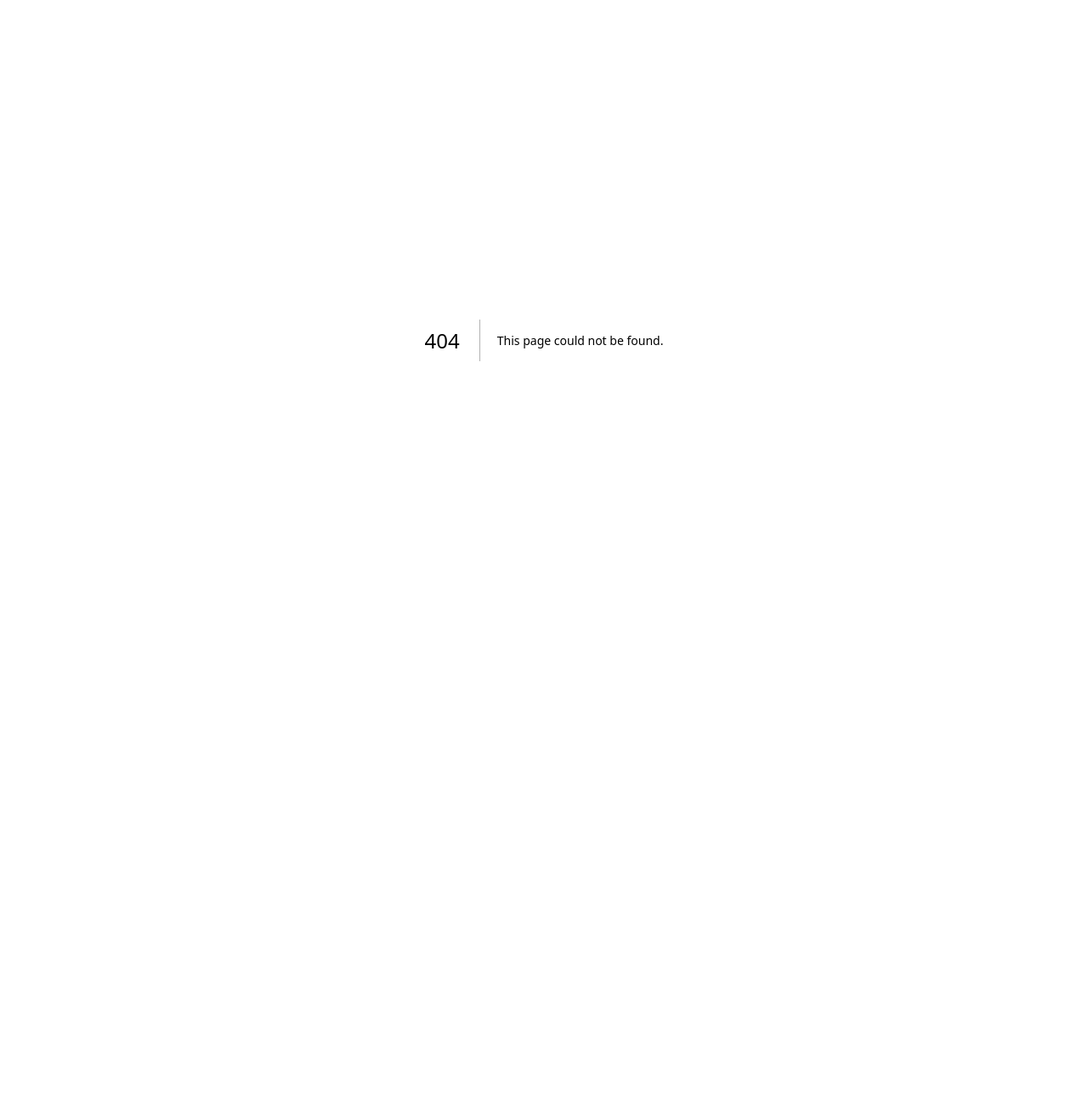
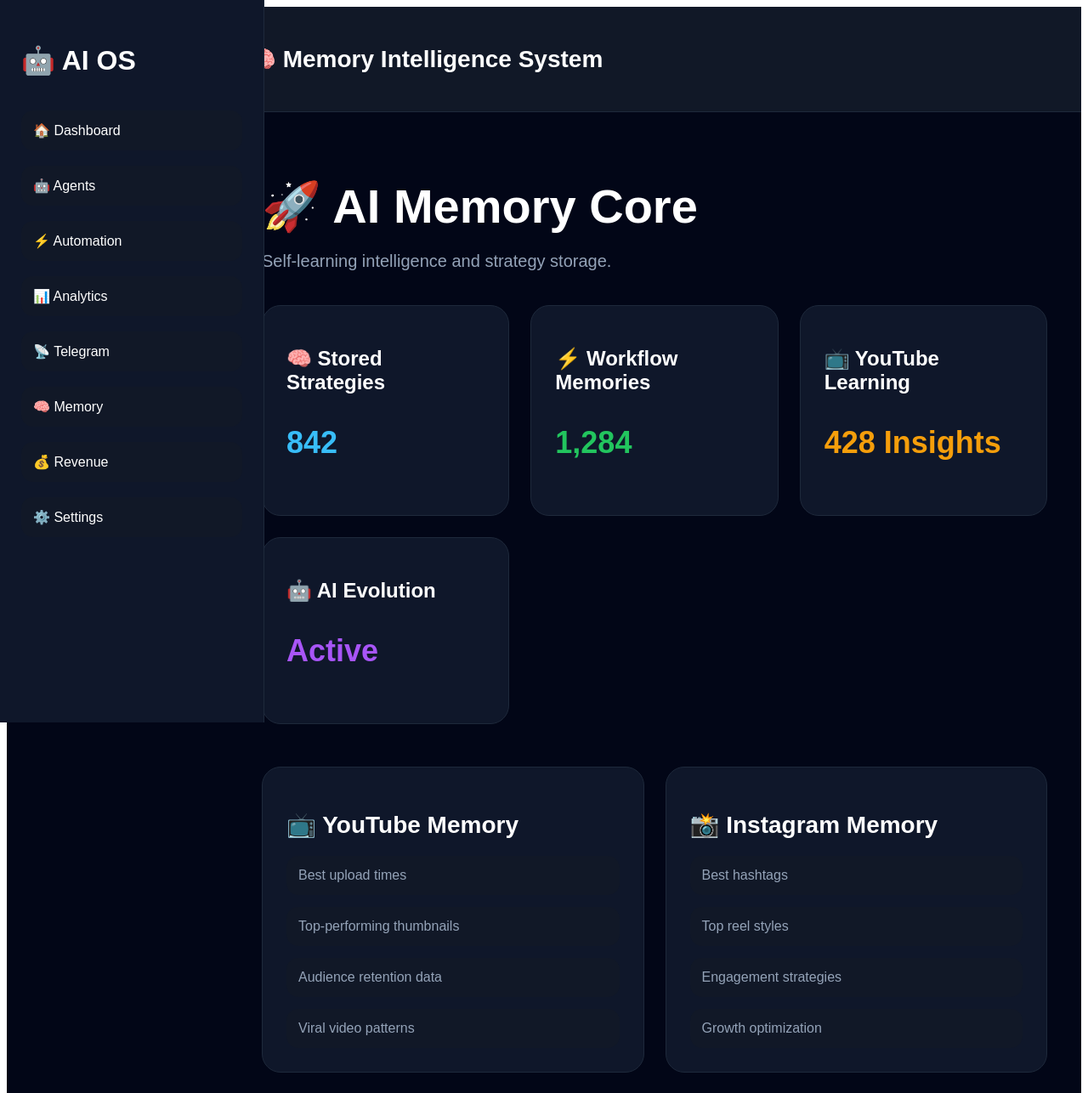
Before and after one commit to snapsparkofficial00-cloud/Ai, a Next.js app: page /memory in a window 1280 px wide. Before the commit this address had no page. Shown: the top 1286 px of the page at 85% size. Before the commit the page ends 800 px from the top, so only its background shows below. Built offline with nearby package versions, Linux system fonts and the light colour scheme.

Commit message:
Create page.tsx

```diff
--- /dev/null
+++ b/app/memory/page.tsx
@@ -0,0 +1,426 @@
+import Link from "next/link";
+
+export default function MemoryPage() {
+  return (
+    <main
+      style={{
+        background: "#020617",
+        minHeight: "100vh",
+        color: "white",
+        fontFamily: "Arial",
+        display: "flex",
+      }}
+    >
+      {/* SIDEBAR */}
+
+      <aside
+        style={{
+          width: "260px",
+          background: "#0f172a",
+          padding: "25px",
+          height: "100vh",
+          position: "fixed",
+          left: 0,
+          top: 0,
+          borderRight: "1px solid #1e293b",
+        }}
+      >
+        <h1
+          style={{
+            fontSize: "32px",
+            marginBottom: "40px",
+          }}
+        >
+          🤖 AI OS
+        </h1>
+
+        <nav
+          style={{
+            display: "flex",
+            flexDirection: "column",
+            gap: "18px",
+          }}
+        >
+          <SidebarLink href="/" label="🏠 Dashboard" />
+          <SidebarLink href="/agents" label="🤖 Agents" />
+          <SidebarLink href="/automation" label="⚡ Automation" />
+          <SidebarLink href="/analytics" label="📊 Analytics" />
+          <SidebarLink href="/telegram" label="📡 Telegram" />
+          <SidebarLink href="/memory" label="🧠 Memory" />
+          <SidebarLink href="/revenue" label="💰 Revenue" />
+          <SidebarLink href="/settings" label="⚙️ Settings" />
+        </nav>
+      </aside>
+
+      {/* MAIN */}
+
+      <div
+        style={{
+          marginLeft: "260px",
+          width: "100%",
+        }}
+      >
+        {/* NAVBAR */}
+
+        <header
+          style={{
+            background: "#111827",
+            padding: "22px",
+            borderBottom: "1px solid #1e293b",
+          }}
+        >
+          <h2
+            style={{
+              fontSize: "28px",
+            }}
+          >
+            🧠 Memory Intelligence System
+          </h2>
+        </header>
+
+        {/* CONTENT */}
+
+        <div
+          style={{
+            padding: "40px",
+          }}
+        >
+          <h1
+            style={{
+              fontSize: "56px",
+              marginBottom: "10px",
+            }}
+          >
+            🚀 AI Memory Core
+          </h1>
+
+          <p
+            style={{
+              color: "#94a3b8",
+              fontSize: "20px",
+            }}
+          >
+            Self-learning intelligence and strategy storage.
+          </p>
+
+          {/* MEMORY STATS */}
+
+          <div
+            style={{
+              display: "grid",
+              gridTemplateColumns:
+                "repeat(auto-fit,minmax(260px,1fr))",
+              gap: "25px",
+              marginTop: "40px",
+            }}
+          >
+            <MemoryCard
+              title="🧠 Stored Strategies"
+              value="842"
+              color="#38bdf8"
+            />
+
+            <MemoryCard
+              title="⚡ Workflow Memories"
+              value="1,284"
+              color="#22c55e"
+            />
+
+            <MemoryCard
+              title="📺 YouTube Learning"
+              value="428 Insights"
+              color="#f59e0b"
+            />
+
+            <MemoryCard
+              title="🤖 AI Evolution"
+              value="Active"
+              color="#a855f7"
+            />
+          </div>
+
+          {/* MEMORY MODULES */}
+
+          <div
+            style={{
+              marginTop: "50px",
+              display: "grid",
+              gridTemplateColumns:
+                "repeat(auto-fit,minmax(340px,1fr))",
+              gap: "25px",
+            }}
+          >
+            <ModuleCard
+              title="📺 YouTube Memory"
+              items={[
+                "Best upload times",
+                "Top-performing thumbnails",
+                "Audience retention data",
+                "Viral video patterns",
+              ]}
+            />
+
+            <ModuleCard
+              title="📸 Instagram Memory"
+              items={[
+                "Best hashtags",
+                "Top reel styles",
+                "Engagement strategies",
+                "Growth optimization",
+              ]}
+            />
+
+            <ModuleCard
+              title="🎬 Video AI Memory"
+              items={[
+                "Best transitions",
+                "Cinematic presets",
+                "Rendering optimization",
+                "High-retention edits",
+              ]}
+            />
+
+            <ModuleCard
+              title="💰 Revenue Intelligence"
+              items={[
+                "Top revenue sources",
+                "Profitable campaigns",
+                "Conversion tracking",
+                "Monetization insights",
+              ]}
+            />
+          </div>
+
+          {/* LEARNING PIPELINE */}
+
+          <div
+            style={{
+              marginTop: "50px",
+              background: "#0f172a",
+              padding: "35px",
+              borderRadius: "25px",
+            }}
+          >
+            <h2
+              style={{
+                fontSize: "34px",
+                marginBottom: "25px",
+              }}
+            >
+              🔥 Self-Learning Pipeline
+            </h2>
+
+            <div
+              style={{
+                display: "flex",
+                flexWrap: "wrap",
+                gap: "15px",
+                alignItems: "center",
+              }}
+            >
+              <Pipeline text="Collect Data" />
+              <Arrow />
+              <Pipeline text="Analyze Results" />
+              <Arrow />
+              <Pipeline text="Store Strategy" />
+              <Arrow />
+              <Pipeline text="Optimize Workflow" />
+              <Arrow />
+              <Pipeline text="Improve AI" />
+            </div>
+          </div>
+
+          {/* FUTURE */}
+
+          <div
+            style={{
+              marginTop: "50px",
+              background: "#0f172a",
+              padding: "35px",
+              borderRadius: "25px",
+            }}
+          >
+            <h2
+              style={{
+                fontSize: "34px",
+                marginBottom: "20px",
+              }}
+            >
+              🚀 Future AI Evolution
+            </h2>
+
+            <p
+              style={{
+                color: "#94a3b8",
+                lineHeight: "1.9",
+                fontSize: "18px",
+              }}
+            >
+              Your Memory AI system will eventually evolve into
+              a fully autonomous intelligence layer capable of
+              learning from every workflow, optimizing every
+              business process, predicting future trends, and
+              continuously improving your AI ecosystem without
+              human intervention.
+            </p>
+          </div>
+        </div>
+      </div>
+    </main>
+  );
+}
+
+/* MEMORY CARD */
+
+function MemoryCard({
+  title,
+  value,
+  color,
+}: {
+  title: string;
+  value: string;
+  color: string;
+}) {
+  return (
+    <div
+      style={{
+        background: "#0f172a",
+        padding: "28px",
+        borderRadius: "22px",
+        border: "1px solid #1e293b",
+      }}
+    >
+      <h2
+        style={{
+          fontSize: "24px",
+          marginBottom: "14px",
+        }}
+      >
+        {title}
+      </h2>
+
+      <p
+        style={{
+          fontSize: "36px",
+          fontWeight: "bold",
+          color,
+        }}
+      >
+        {value}
+      </p>
+    </div>
+  );
+}
+
+/* MODULE CARD */
+
+function ModuleCard({
+  title,
+  items,
+}: {
+  title: string;
+  items: string[];
+}) {
+  return (
+    <div
+      style={{
+        background: "#0f172a",
+        padding: "28px",
+        borderRadius: "22px",
+        border: "1px solid #1e293b",
+      }}
+    >
+      <h2
+        style={{
+          fontSize: "28px",
+          marginBottom: "20px",
+        }}
+      >
+        {title}
+      </h2>
+
+      <div
+        style={{
+          display: "flex",
+          flexDirection: "column",
+          gap: "14px",
+        }}
+      >
+        {items.map((item, index) => (
+          <div
+            key={index}
+            style={{
+              background: "#111827",
+              padding: "14px",
+              borderRadius: "14px",
+              color: "#94a3b8",
+            }}
+          >
+            {item}
+          </div>
+        ))}
+      </div>
+    </div>
+  );
+}
+
+/* PIPELINE */
+
+function Pipeline({
+  text,
+}: {
+  text: string;
+}) {
+  return (
+    <div
+      style={{
+        background: "#111827",
+        padding: "14px 22px",
+        borderRadius: "14px",
+        border: "1px solid #1e293b",
+      }}
+    >
+      {text}
+    </div>
+  );
+}
+
+/* ARROW */
+
+function Arrow() {
+  return (
+    <div
+      style={{
+        fontSize: "24px",
+        color: "#38bdf8",
+      }}
+    >
+      →
+    </div>
+  );
+}
+
+/* SIDEBAR LINK */
+
+function SidebarLink({
+  href,
+  label,
+}: {
+  href: string;
+  label: string;
+}) {
+  return (
+    <Link
+      href={href}
+      style={{
+        color: "white",
+        textDecoration: "none",
+        background: "#111827",
+        padding: "14px",
+        borderRadius: "14px",
+      }}
+    >
+      {label}
+    </Link>
+  );
+}
```
